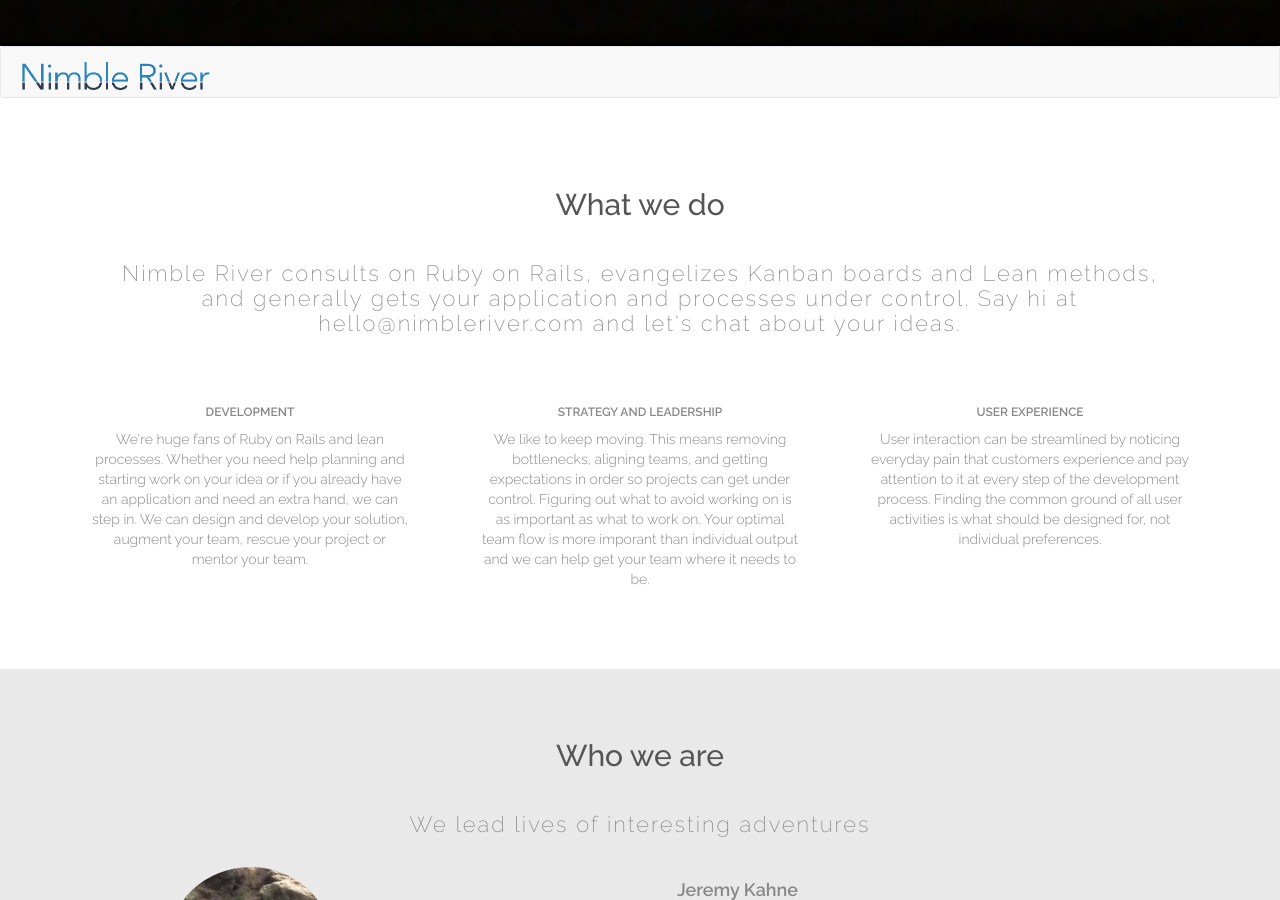
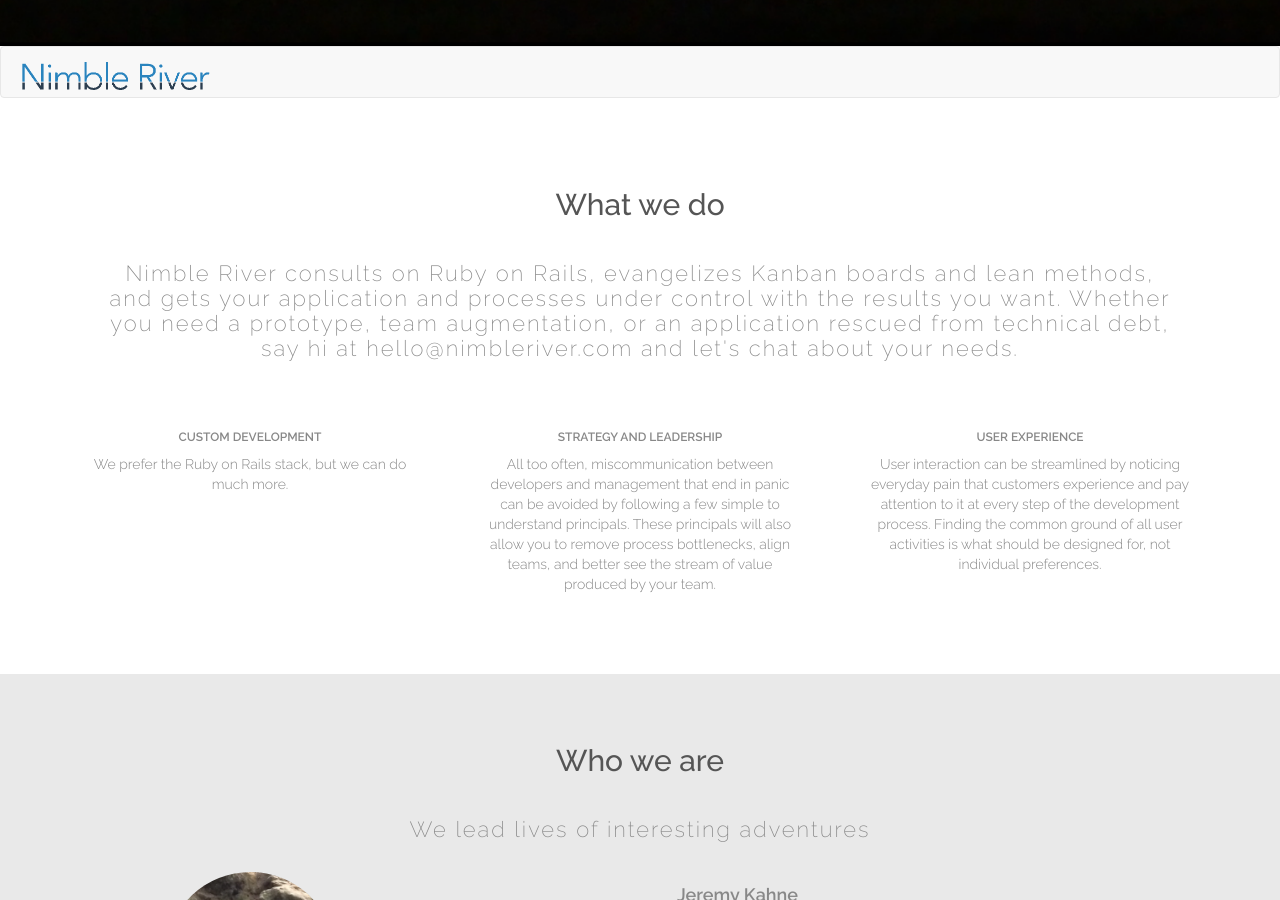
Before and after one commit to jkahne/nr, a Jekyll site: the page built from index.html, in a window 1280 px wide and 900 px high, scrolled down 854 px. Built offline with Jekyll 4.4.1, drawn with Linux system fonts in a browser that asks for light colours; nearby versions of some CDN libraries.

```diff
--- a/_includes/what-we-do.html
+++ b/_includes/what-we-do.html
@@ -10,7 +10,7 @@
 
   <div class="row">
     <div class="col-xs-12 centered">
-      <p class="subtitle">Nimble River consults on Ruby on Rails, evangelizes Kanban boards and Lean methods, and generally gets your application and processes under control. Say hi at hello@nimbleriver.com and let's chat about your ideas.</p>
+      <p class="subtitle">Nimble River consults on Ruby on Rails, evangelizes Kanban boards and lean methods, and gets your application and processes under control with the results you want.  Whether you need a prototype, team augmentation, or an application rescued from technical debt, say hi at hello@nimbleriver.com and let's chat about your needs.</p>
     </div>
   </div>
 
@@ -18,10 +18,9 @@
 
     <div class="col-sm-4">
       <div class="what-we-do--box">
-        <h6>Development</h6>
+        <h6>Custom Development</h6>
         <p>
-        We're huge fans of Ruby on Rails and lean processes. Whether you need help planning and starting work on your idea or if you already have an application and need an extra hand, we can step in. We can design and develop your solution, augment your team, rescue your project or mentor your team.
-        </p>
+        We prefer the Ruby on Rails stack, but we can do much more.  </p>
       </div>
     </div>
 
@@ -29,7 +28,7 @@
       <div class="what-we-do--box">
         <h6>Strategy and Leadership</h6>
         <p>
-        We like to keep moving.  This means removing bottlenecks, aligning teams, and getting expectations in order so projects can get under control. Figuring out what to avoid working on is as important as what to work on. Your optimal team flow is more imporant than individual output and we can help get your team where it needs to be.
+        All too often, miscommunication between developers and management that end in panic can be avoided by following a few simple to understand principals. These principals will also allow you to remove process bottlenecks, align teams, and better see the stream of value produced by your team.
         </p>
       </div>
     </div>
```
Also changed, not shown: index.html (+11 -0 lines).
